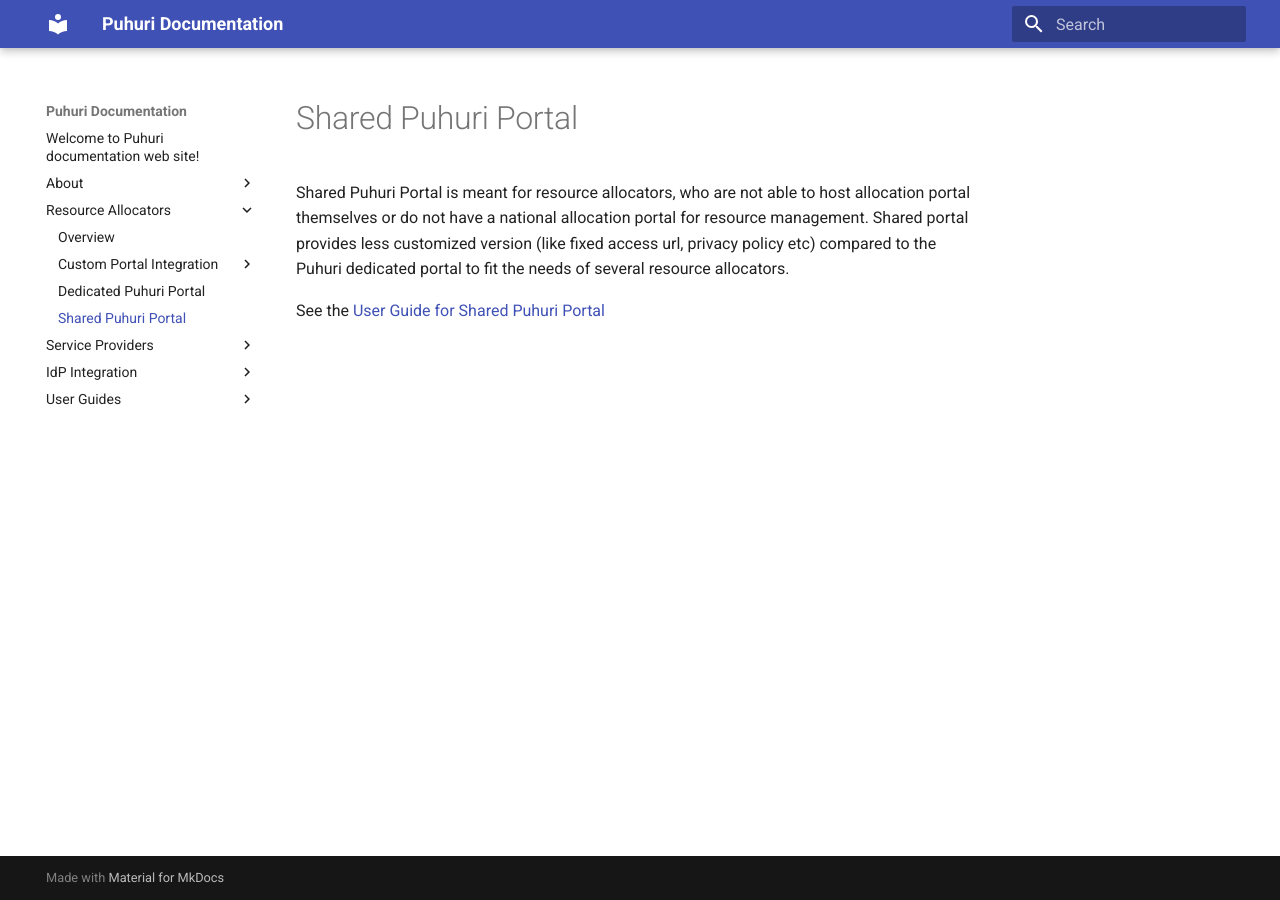
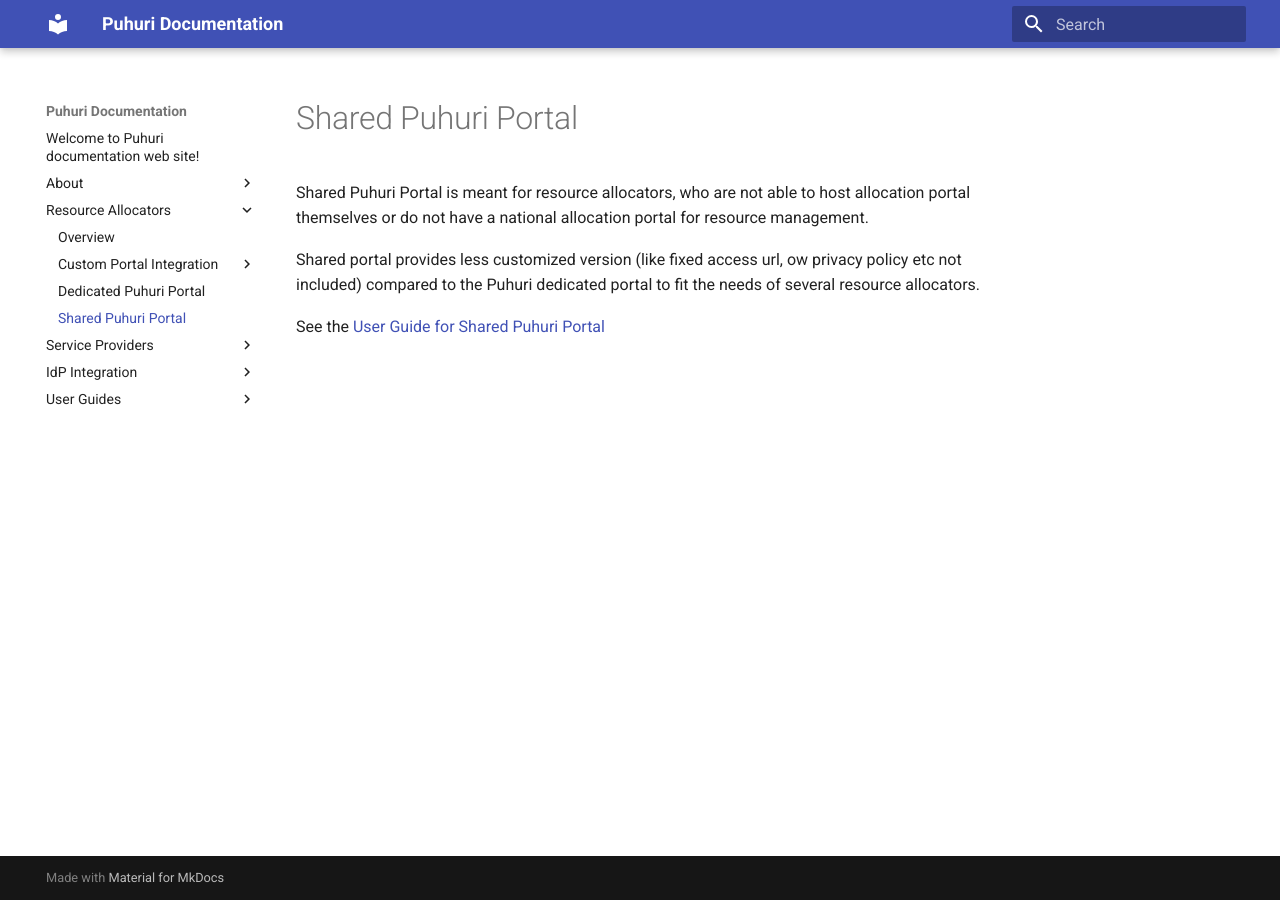
Before and after one commit to neicnordic/puhuri-web, an MkDocs documentation site: the page built from docs/shared-puhuri-portal.md, in a window 1280 px wide. Built offline with MkDocs 1.6.1 and Material for MkDocs 9.7.7, drawn with Linux system fonts in a browser that asks for light colours.

Commit message:
Added brief descriptions for dedicated and shared Puhuri portals

```diff
--- a/docs/shared-puhuri-portal.md
+++ b/docs/shared-puhuri-portal.md
@@ -1,6 +1,7 @@
 # Shared Puhuri Portal
 
 Shared Puhuri Portal is meant for resource allocators, who are not able to host allocation portal themselves or do not have a national allocation portal for resource management.
-Shared portal provides less customized version (like fixed access url, privacy policy etc) compared to the Puhuri dedicated portal to fit the needs of several resource allocators.
+
+Shared portal provides less customized version (like fixed access url, ow privacy policy etc not included) compared to the Puhuri dedicated portal to fit the needs of several resource allocators.
 
 See the [User Guide for Shared Puhuri Portal](user_guides/user_guide_shared/organization_and_project_management_shared.md)
```
Also changed, not shown: docs/dedicated-puhuri-portal.md (+4 -1 lines).
